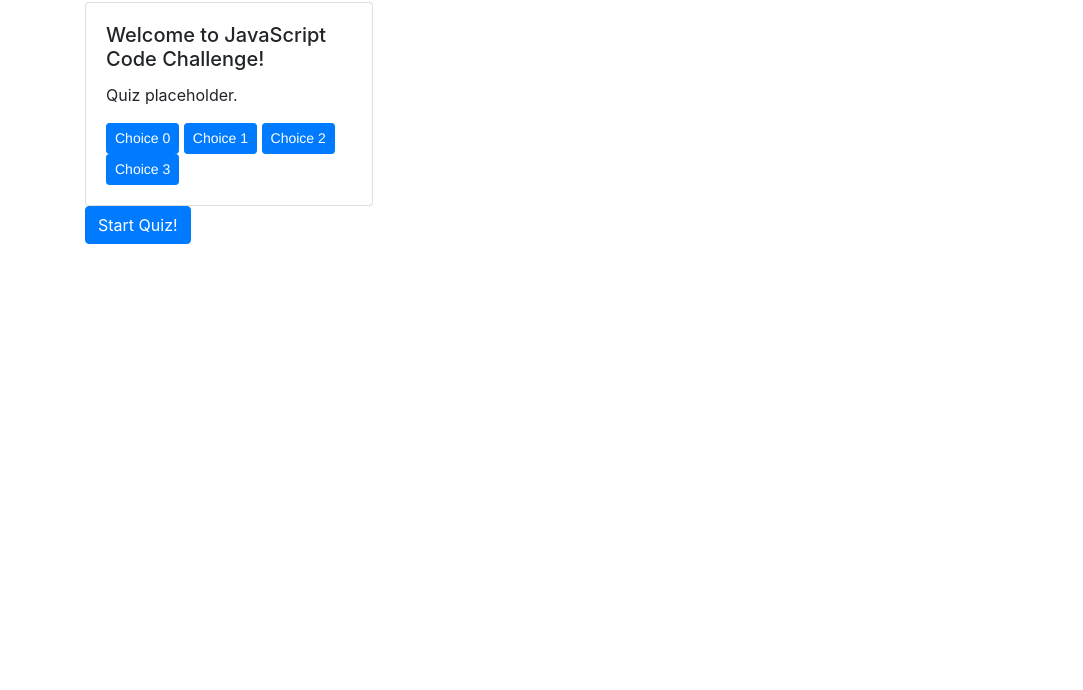
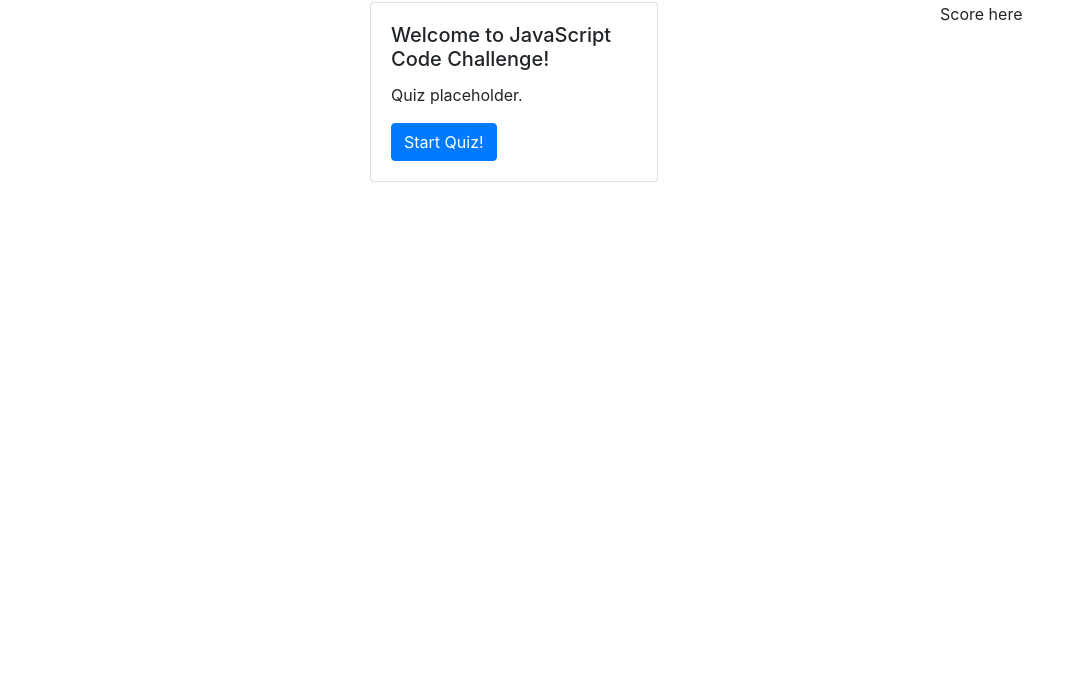
Before and after one commit to josephbrimeyer/quiz-game, a plain HTML site: page index.html in a window 1280 px wide. Shown: the part 110-800 px from the top of the page, without its empty margins (0-1083 px from the left). Drawn offline with nearby package versions, Linux system fonts and the light colour scheme.

Commit message:
Removed buttons from HTML and changed bootstrap formatting.

```diff
--- a/index.html
+++ b/index.html
@@ -31,22 +31,29 @@
         <h1>Code Challenge</h1>
     </header>
     <div class="container">
+        <div class="row">
+            <div class="col">
                 <div class="timer">
                     <h3 id="countdown"></h3>
                     <h3 id="main"></h3>
                 </div>
+            </div>
+            <div class="col-6">
                 <div class="card" style="width: 18rem;">
                     <div class="card-body">
                         <h5 class="card-title" id="quiz-questions">Welcome to JavaScript Code Challenge!</h5>
                         <p class="card-text" id="question-asked">Quiz placeholder.</p>
-                <li class="btn btn-primary btn-sm" id="zero">Choice 0</li>
-                <li class="btn btn-primary btn-sm" id="one">Choice 1</li>
-                <li class="btn btn-primary btn-sm" id="two">Choice 2</li>
-                <li class="btn btn-primary btn-sm" id="three">Choice 3</li>
+                        <div class="quiz-start">
+                            <button type="button" class="btn btn-primary" id="start-button">Start Quiz!</button>
                         </div>
                     </div>
-        <div class="quiz-start">
-            <button type="button" class="btn btn-primary" id="start-button">Start Quiz!</button>
+
+                </div>
+
+            </div>
+            <div class="col">
+                Score here
+            </div>
         </div>
     </div>
     <script src="script.js"></script>
--- a/script.js
+++ b/script.js
@@ -33,6 +33,14 @@ let quizQuestions =[
       }
     ];
 
+    function quizButtons () {
+      //<button type="button" class="btn btn-outline-success">Success</button>
+      // <li class="btn btn-primary btn-sm" id="zero">Choice 0</li>
+      //                   <li class="btn btn-primary btn-sm" id="one">Choice 1</li>
+      //                   <li class="btn btn-primary btn-sm" id="two">Choice 2</li>
+      //                   <li class="btn btn-primary btn-sm" id="three">Choice 3</li>
+    }
+
 
     function quizToDisplay(){
       for (i = 0 ; i < quizQuestions.length; i++) {
@@ -57,7 +65,7 @@ let quizQuestions =[
   //   }
   //   $("#submit").click(render)
   //  render()
-   quizToDisplay()
+   //quizToDisplay()
 
     var timerEl = document.getElementById("countdown");
 
```
Also changed, not shown: style.css (line endings or trailing spaces). Lines whose indentation alone changed are shown as unchanged.
